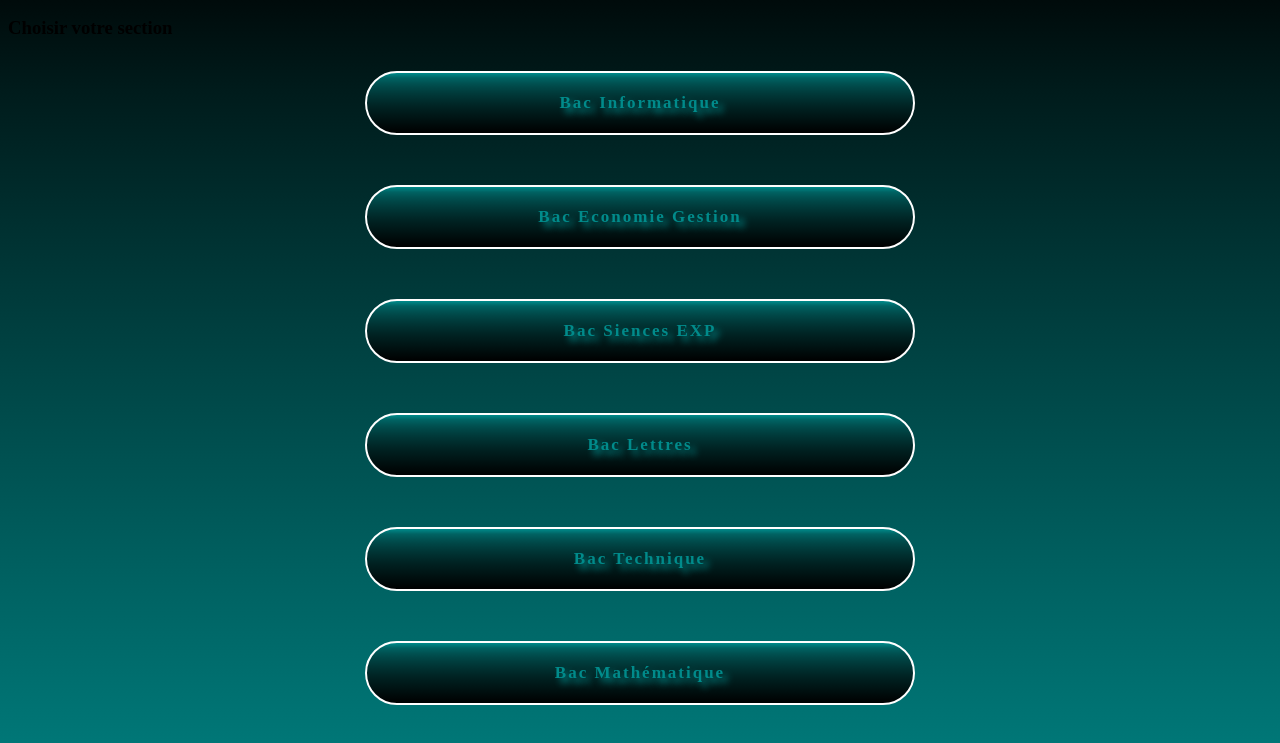
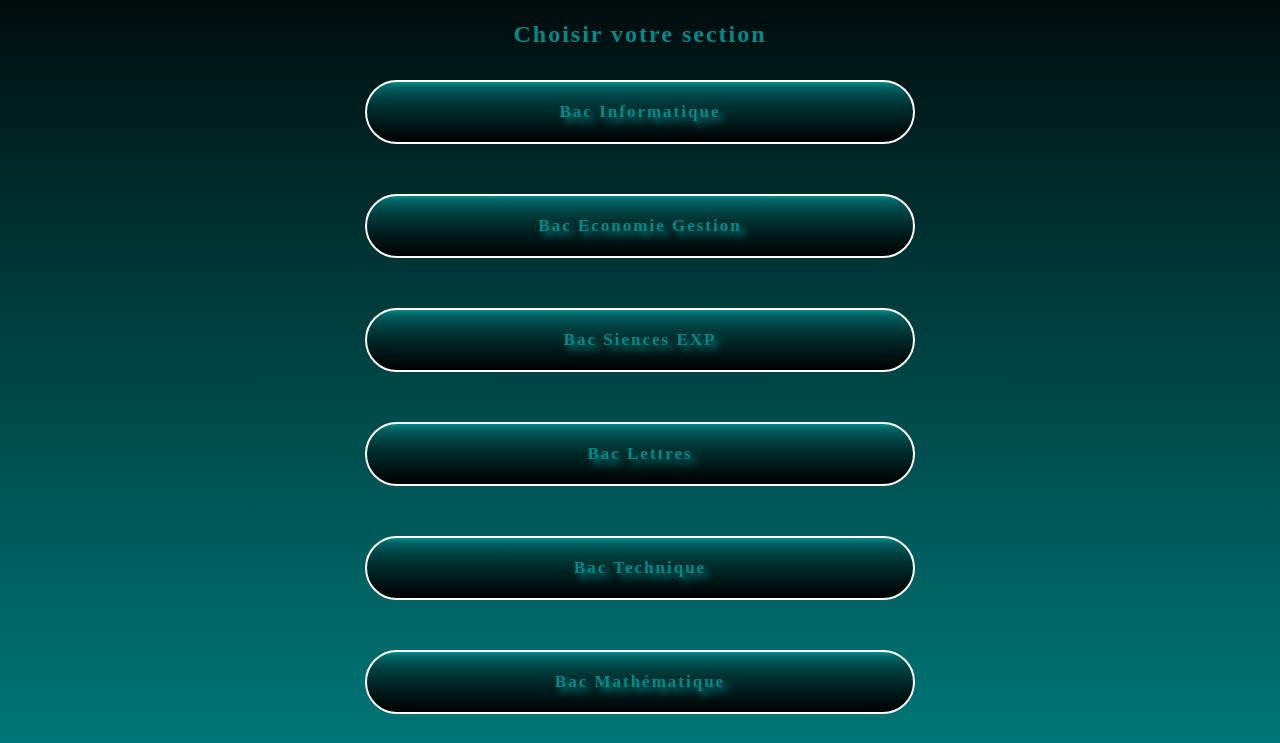
Before and after one commit to HajriMohamed-404/moyenne, a plain HTML site: page index.html in a window 1280 px wide. Shown: the part 57-800 px from the top of the page. Drawn offline with Linux system fonts and the light colour scheme.

Commit message:
tests.css

```diff
--- a/tests.css
+++ b/tests.css
@@ -8,6 +8,13 @@ h1{
     text-align: center;
     letter-spacing: 1px;
     font-size: 30px;
+}
+h3{
+   color: darkcyan;
+   text-align-last: center;
+   font-size: 1.5rem;
+   font-family: andalus;
+   letter-spacing: 2px;
 }
 div{
     border: solid 2px white;
```
